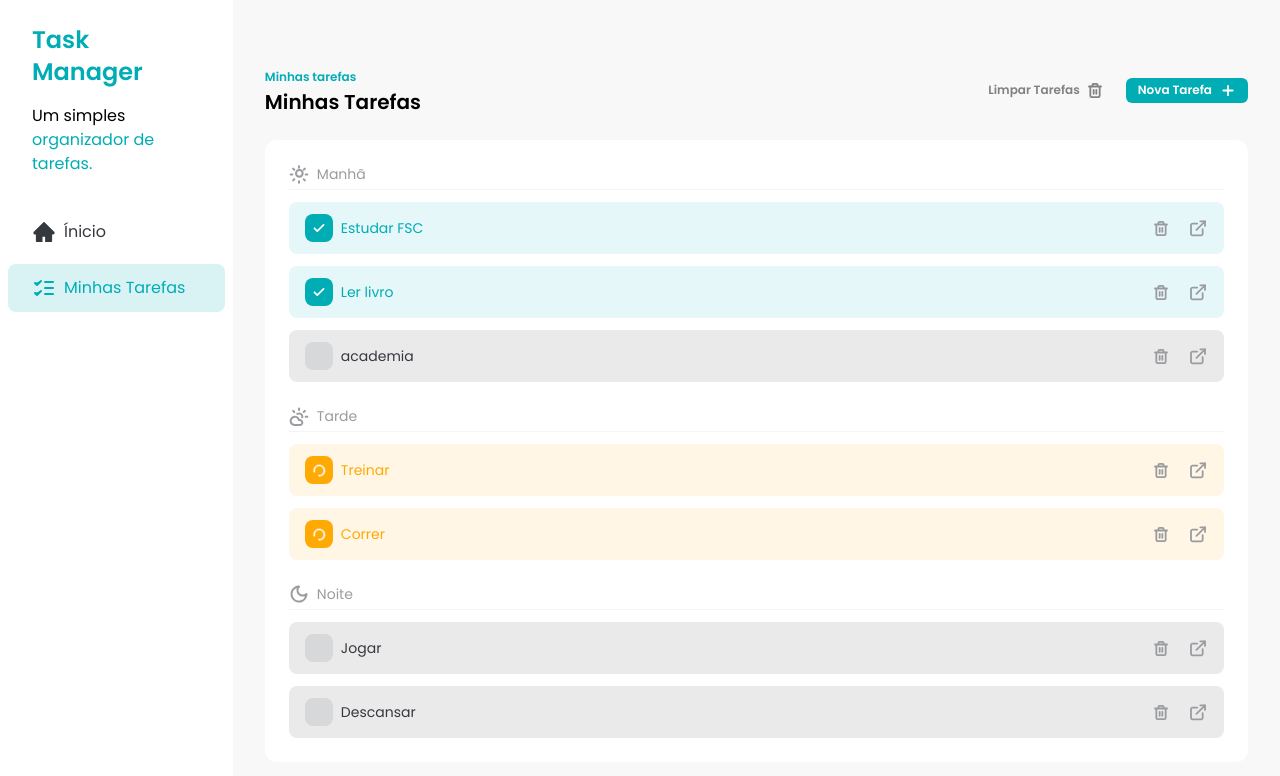
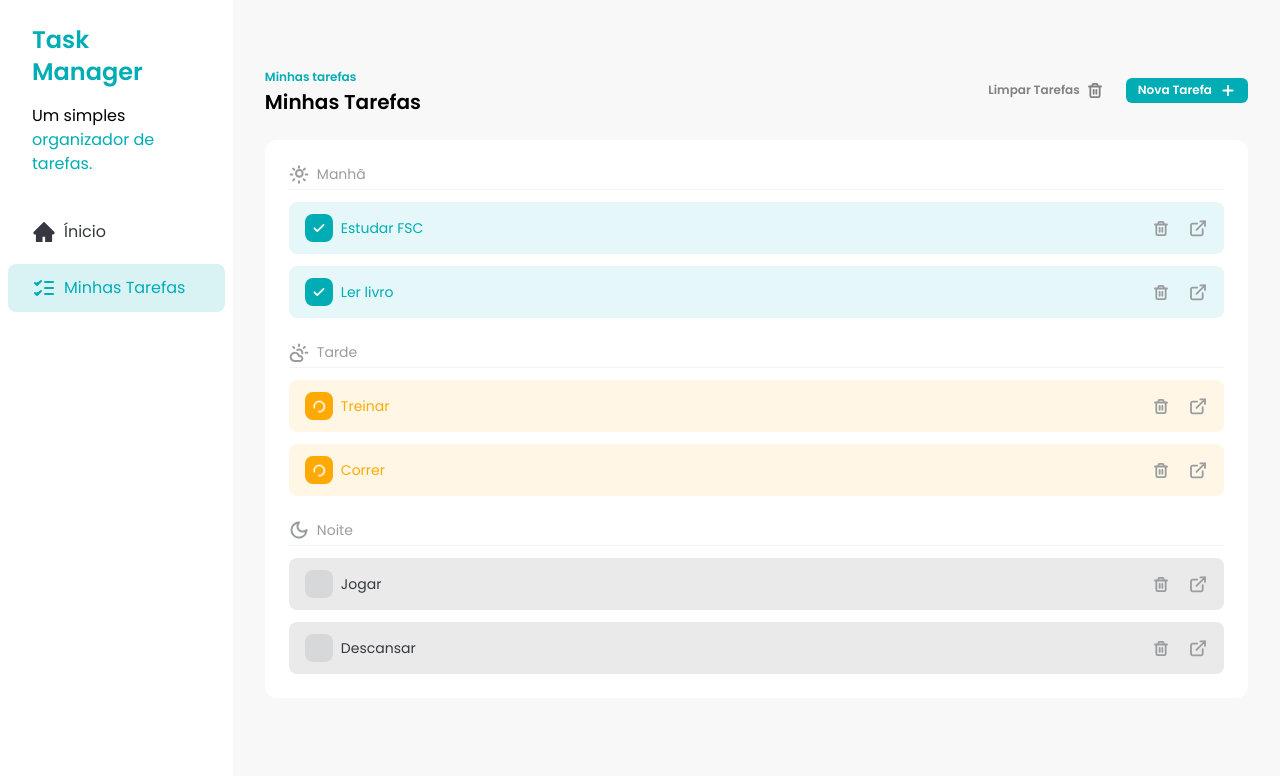
Before and after one commit to andressouza25/fsc-task-frontend, a React (Vite) app: page / in a window 1280 px wide. Shown: the top 776 px of the page. Built offline with nearby package versions, Linux system fonts and the light colour scheme; data requests are answered from the project's data file.

Commit message:
feat: ensure test can be deleted

```diff
--- a/db.json
+++ b/db.json
@@ -41,13 +41,6 @@
       "description": "Dormir 8 horas",
       "time": "evening",
       "status": "not_started"
-    },
-    {
-      "id": "62d0db79-e73d-4ee3-bfc2-8259a3383eab",
-      "title": "academia",
-      "time": "morning",
-      "description": "teste",
-      "status": "not_started"
     }
   ]
 }
--- a/src/App.jsx
+++ b/src/App.jsx
@@ -1,18 +1,9 @@
-import { Toaster } from 'sonner'
-
 import Sidebar from './components/Sidebar'
 import Tasks from './components/Tasks'
 
 function App() {
   return (
     <div className="flex">
-      <Toaster
-        toastOptions={{
-          style: {
-            color: '#35383E',
-          },
-        }}
-      />
       <Sidebar />
       <Tasks />
     </div>
--- a/src/components/AddTaskDialog.jsx
+++ b/src/components/AddTaskDialog.jsx
@@ -59,6 +59,7 @@
     if (newErrors.length > 0) {
       return setIsLoading(false)
     }
+
     const task = { id: v4(), title, time, description, status: 'not_started' }
     const response = await fetch('http://localhost:3000/tasks', {
       method: 'POST',
--- a/src/main.jsx
+++ b/src/main.jsx
@@ -3,6 +3,7 @@
 import { StrictMode } from 'react'
 import { createRoot } from 'react-dom/client'
 import { createBrowserRouter, RouterProvider } from 'react-router'
+import { Toaster } from 'sonner'
 
 import App from './App.jsx'
 import TaskDetailsPage from './pages/task-destails.jsx'
@@ -19,6 +20,13 @@
 ])
 createRoot(document.getElementById('root')).render(
   <StrictMode>
+    <Toaster
+      toastOptions={{
+        style: {
+          color: '#35383E',
+        },
+      }}
+    />
     <RouterProvider router={router} />
   </StrictMode>
 )
--- a/src/pages/task-destails.jsx
+++ b/src/pages/task-destails.jsx
@@ -88,6 +88,19 @@
     toast.success('Tarefa salva com sucesso.')
   }
 
+  const handleDeleteClick = async () => {
+    const response = await fetch(`http://localhost:3000/tasks/${task.id}`, {
+      method: 'DELETE',
+    })
+
+    if (!response.ok) {
+      return toast.error('Ocorreu um erro ao deletar a tarefa.')
+    }
+
+    toast.success('Tarefa deletada com sucesso!')
+    navigate(-1)
+  }
+
   const titleError = errors.find((error) => error.inputName === 'title')
   const timeError = errors.find((error) => error.inputName === 'time')
   const descriptionError = errors.find(
@@ -119,7 +132,11 @@
             <h1 className="mt-2 text-xl font-semibold">{task?.title}</h1>
           </div>
 
-          <Button className="h-fit self-end" color="danger">
+          <Button
+            className="h-fit self-end"
+            color="danger"
+            onClick={handleDeleteClick}
+          >
             <TrashIcon />
             Deletar tarefa
           </Button>
```
